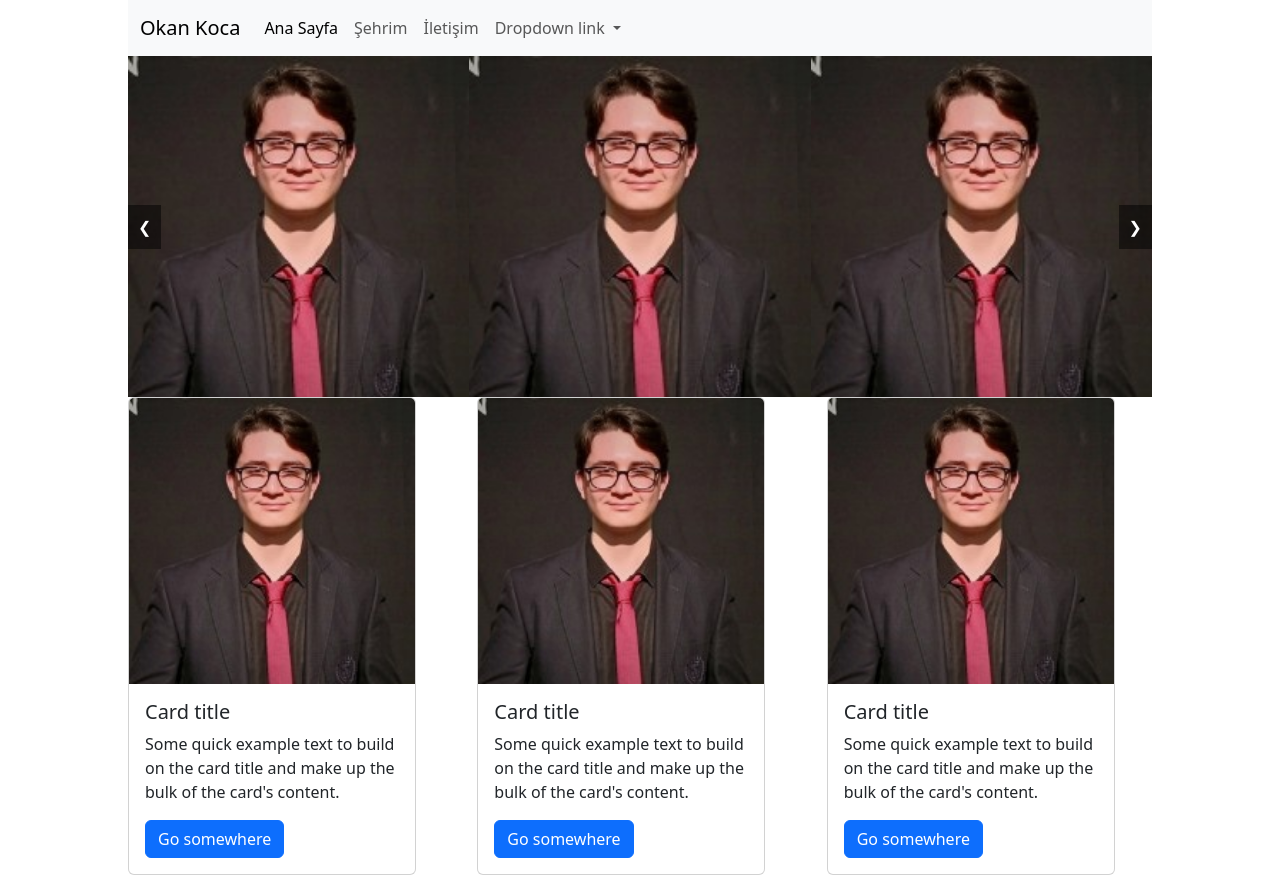
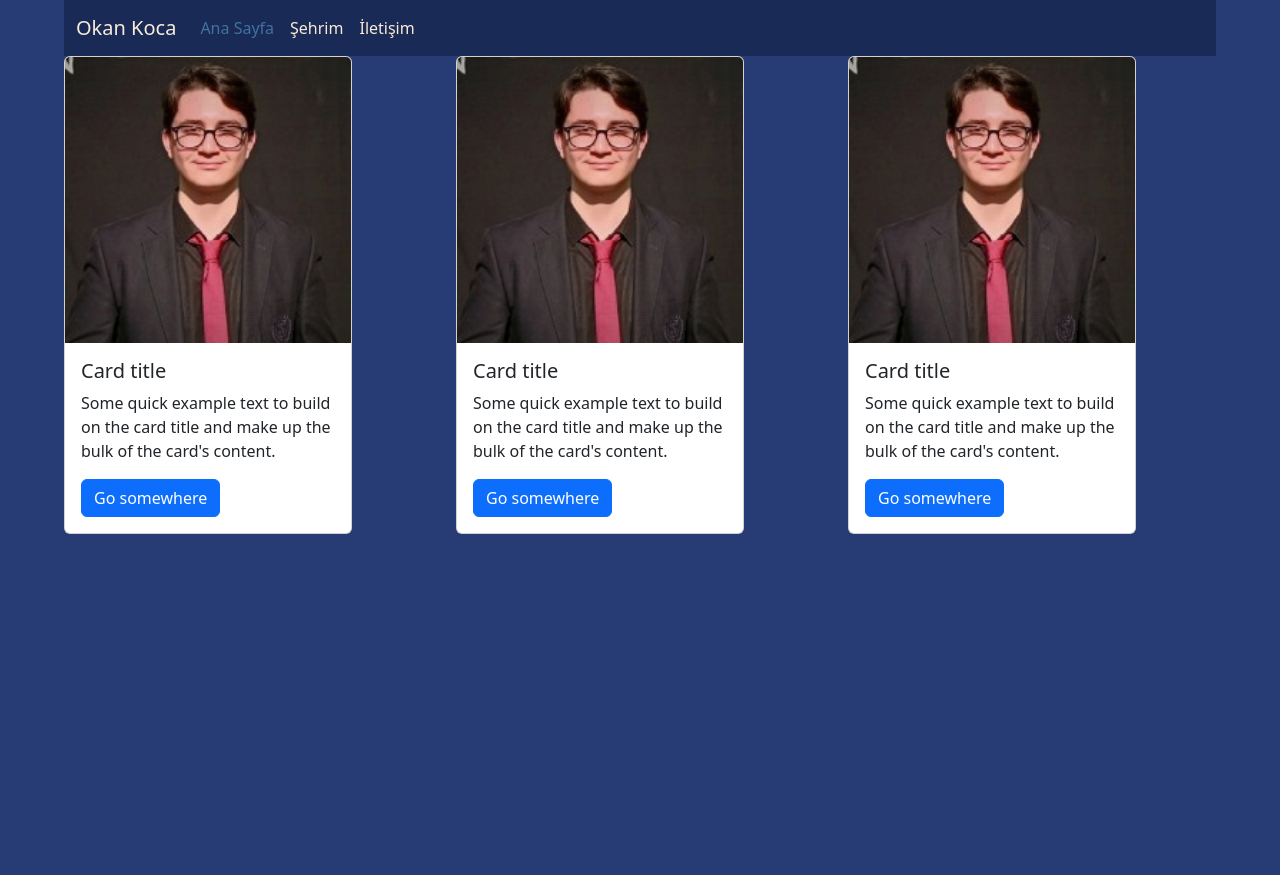
Before and after one commit to OkanKoca/WebTeknolojileri-Proje, a PHP site: page / in a window 1280 px wide. After the commit the page ends 534 px from the top, so only its background shows below. Run offline with PHP 8.4, Linux system fonts and the light colour scheme.

Commit message:
renk değişiklikleri, slider

```diff
--- a/index.html
+++ b/index.html
@@ -4,12 +4,13 @@
     <meta charset="UTF-8">
     <meta name="viewport" content="width=device-width, initial-scale=1.0">
     <title>Okan Koca</title>
-    <link rel = "stylesheet" href = "style.css">
+
     <script src="script.js"></script>
     <link href="https://cdn.jsdelivr.net/npm/bootstrap@5.3.3/dist/css/bootstrap.min.css" rel="stylesheet" integrity="sha384-QWTKZyjpPEjISv5WaRU9OFeRpok6YctnYmDr5pNlyT2bRjXh0JMhjY6hW+ALEwIH" crossorigin="anonymous">
-</head>
+    <link rel = "stylesheet" href = "style.css">
+  </head>
 <body>
-    <nav class="navbar navbar-expand-lg bg-body-tertiary">
+    <nav class="navbar navbar-expand-lg">
         <div class="container-fluid">
           <a class="navbar-brand" href="index.html">Okan Koca</a>
           <button class="navbar-toggler" type="button" data-bs-toggle="collapse" data-bs-target="#navbarNavDropdown" aria-controls="navbarNavDropdown" aria-expanded="false" aria-label="Toggle navigation">
@@ -26,31 +27,12 @@
               <li class="nav-item">
                 <a class="nav-link" href="contact.html">İletişim</a>
               </li>
-              <li class="nav-item dropdown">
-                <a class="nav-link dropdown-toggle" href="#" role="button" data-bs-toggle="dropdown" aria-expanded="false">
-                  Dropdown link
-                </a>
-                <ul class="dropdown-menu">
-                  <li><a class="dropdown-item" href="#">Action</a></li>
-                  <li><a class="dropdown-item" href="#">Another action</a></li>
-                  <li><a class="dropdown-item" href="#">Something else here</a></li>
-                </ul>
-              </li>
             </ul>
           </div>
         </div>
       </nav>
 
-      <div class="slider">
-        <div class="slides">
-          <img src="cvphoto.jpg" alt="Slide 1">
-          <img src="cvphoto.jpg" alt="Slide 2">
-          <img src="cvphoto.jpg" alt="Slide 3">
-          <!-- Add more images as needed -->
-        </div>
-        <button class="prev" onclick="changeSlide(-1)">❮</button>
-        <button class="next" onclick="changeSlide(1)">❯</button>
-      </div>
+
 
       <div class="row">
         <div class="col">
--- a/login.html
+++ b/login.html
@@ -3,9 +3,12 @@
 <head>
     <meta charset="UTF-8">
     <meta name="viewport" content="width=device-width, initial-scale=1.0">
+    <script src="script.js"></script>
+    <link href="https://cdn.jsdelivr.net/npm/bootstrap@5.3.3/dist/css/bootstrap.min.css" rel="stylesheet" integrity="sha384-QWTKZyjpPEjISv5WaRU9OFeRpok6YctnYmDr5pNlyT2bRjXh0JMhjY6hW+ALEwIH" crossorigin="anonymous">
     <title>Document</title>
 </head>
 <body>
+
     login
 </body>
 </html>
--- a/script.js
+++ /dev/null
@@ -1,17 +0,0 @@
-let slideIndex = 1;
-showSlides(slideIndex);
-
-function changeSlide(n) {
-  showSlides(slideIndex += n);
-}
-
-function showSlides(n) {
-  let i;
-  const slides = document.getElementsByClassName("slides");
-  if (n > slides.length) {slideIndex = 1}
-  if (n < 1) {slideIndex = slides.length}
-  for (i = 0; i < slides.length; i++) {
-      slides[i].style.display = "none";
-  }
-  slides[slideIndex-1].style.display = "block";
-}
--- a/style.css
+++ b/style.css
@@ -1,45 +1,31 @@
 body
 {
-    background-color: aqua;
-    padding-left: 10%;
-    padding-right: 10% ;
+    background-color: #273c75;
+    padding-left: 5%;
+    padding-right: 5% ;
+}
+.navbar
+{
+  background-color: #192a56;
+
+}
+.navbar .nav-link
+{
+  color: antiquewhite;
+}
+.navbar .nav-link:hover
+{
+    color: #487eb0;
+}
+.navbar .navbar-brand
+{
+  color: antiquewhite;
+}
+.navbar .nav-link.active
+{
+  color: #40739e;
 }
 li
 {
     list-style-type: none;
 }
-
-.slider {
-    position: relative;
-    width: 100%;
-    overflow: hidden;
-  }
-
-  .slides {
-    display: flex;
-  }
-
-  .slides img {
-    width: 100%;
-    height: auto;
-  }
-
-  .prev, .next {
-    position: absolute;
-    top: 50%;
-    transform: translateY(-50%);
-    background-color: rgba(0, 0, 0, 0.5);
-    color: white;
-    border: none;
-    padding: 10px;
-    cursor: pointer;
-    z-index: 100;
-  }
-
-  .prev {
-    left: 0;
-  }
-
-  .next {
-    right: 0;
-  }
```
Also changed, not shown: contact.html (+24 -0 lines), mycity.css (added, +49 -0 lines), mycity.html (+59 -1 lines), devrekbanner.jpg (added), zonguldakbanner.jpg (added).
